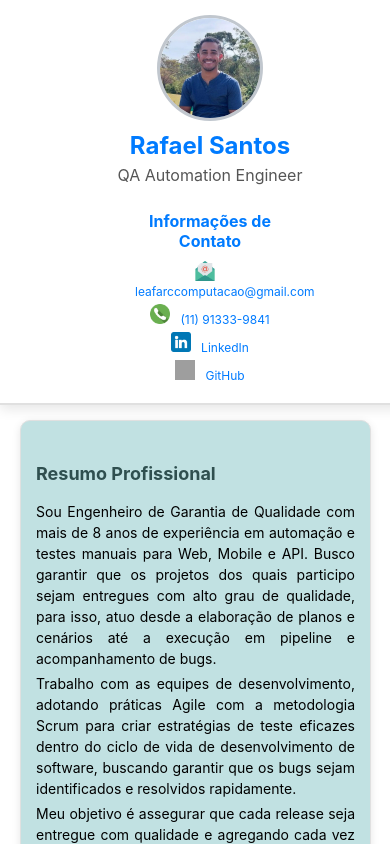
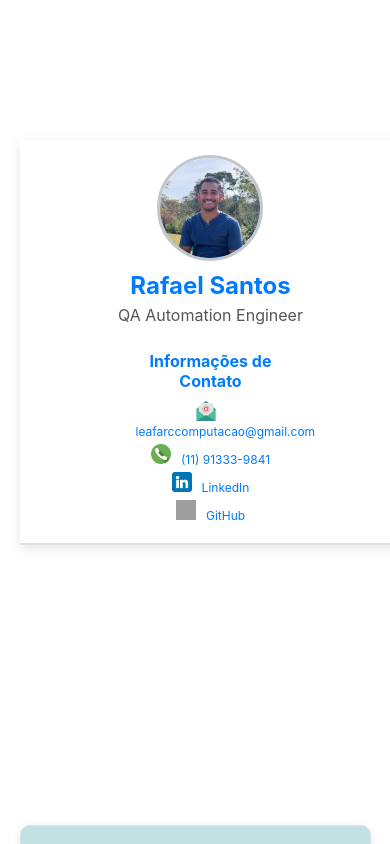
Before and after one commit to leafar-Santos/cv-react-rafael-santos, a React (Create React App) app: page / in a window 390 px wide. Shown: the top 844 px of the page. Built offline with nearby package versions, Linux system fonts and the light colour scheme; grey boxes are pictures that could not be loaded.

Commit message:
Ajuste margin-top

```diff
--- a/src/components/Header/Header.css
+++ b/src/components/Header/Header.css
@@ -11,7 +11,6 @@ header {
   padding: 20px 20px 20px 40px;
   z-index: 1000;
   box-shadow: 0 4px 12px rgba(0, 0, 0, 0.1);
-
 }
 
 .header-left {
@@ -83,8 +82,11 @@ header {
   padding: 30px;
 }
 
+@media (max-width: 768px) {
+  header {
+    position: relative; /* Alterado para não ser fixo em dispositivos móveis */
+  }
 
-@media (max-width: 768px) {
   .header-left {
     flex-direction: column;
     align-items: center;
@@ -123,6 +125,7 @@ header {
   .container {
     margin: 120px auto 20px auto;
     padding: 20px;
+  }
 }
 
 @media (max-width: 480px) {
@@ -137,4 +140,3 @@ header {
     padding-right: 0;
   }
 }
-}
```
